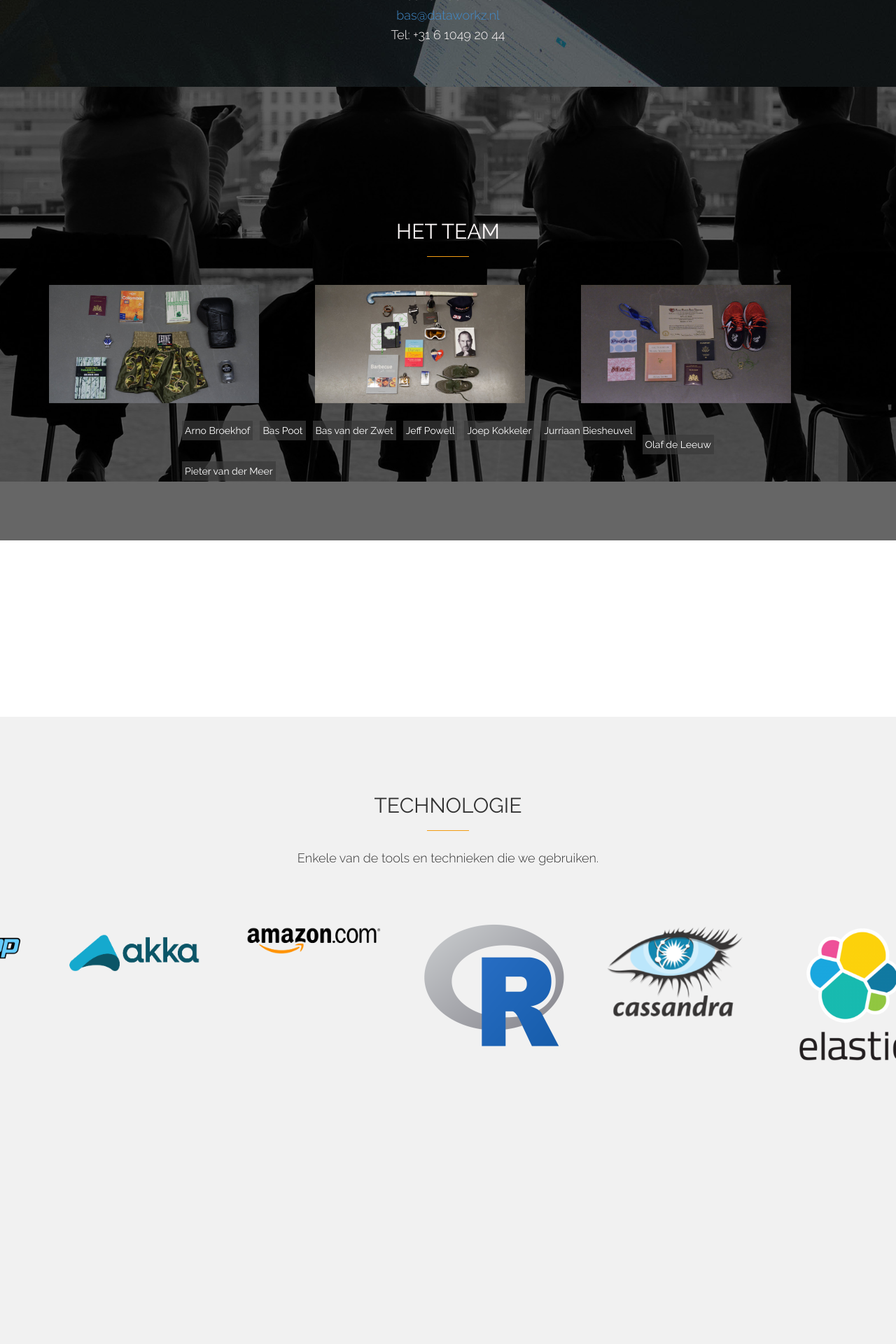
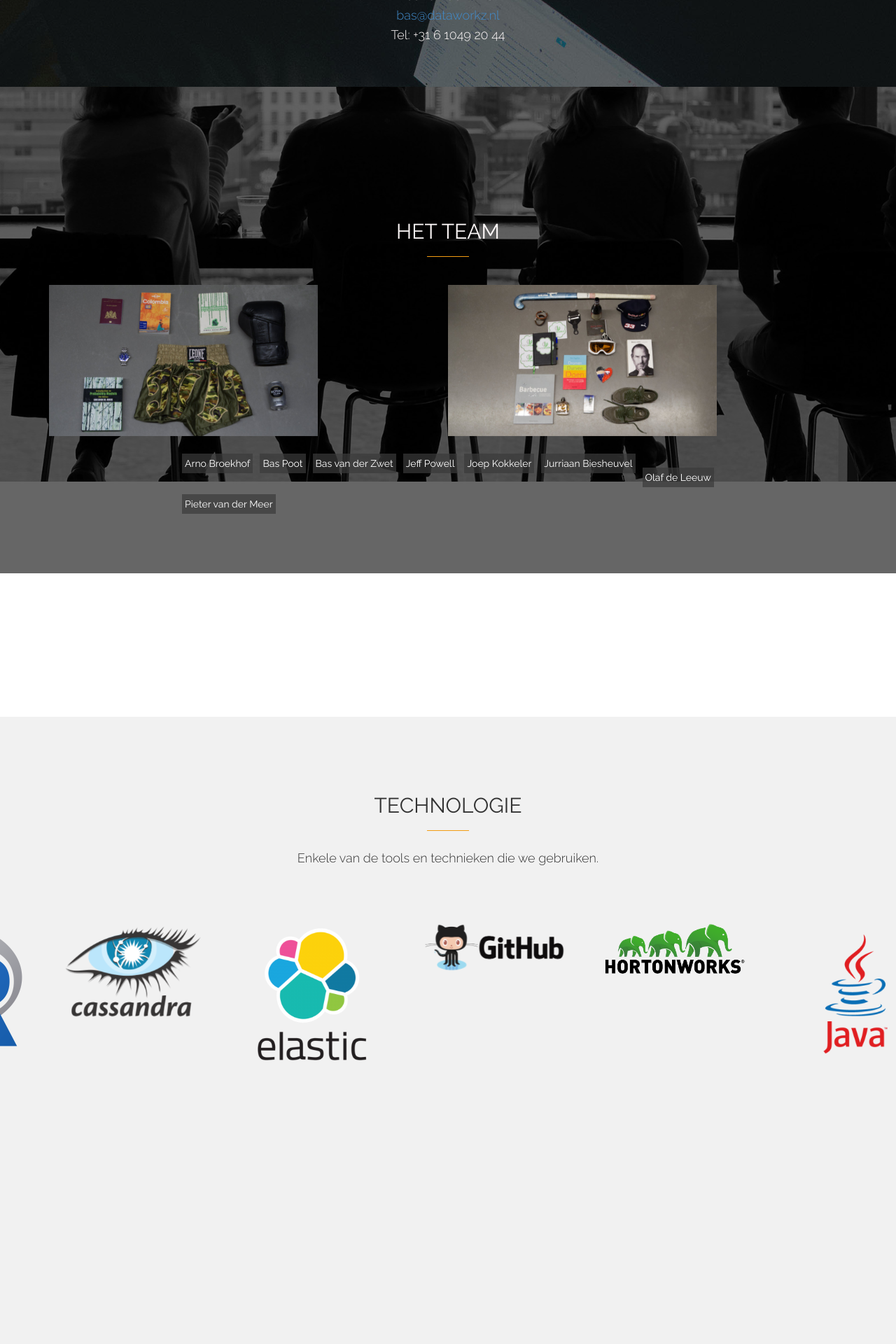
Before and after one commit to DataWorkz-NL/dataworkz-nl.site, a Jekyll site: the page built from index.html, in a window 1280 px wide. Shown: the part 4064-5984 px from the top of the page at 70% size. Built offline with Jekyll 4.4.1, drawn with Linux system fonts in a browser that asks for light colours.

Commit message:
Minor formatting

```diff
--- a/_includes/the_team.html
+++ b/_includes/the_team.html
@@ -18,7 +18,7 @@
                 <div class="col-md-12">
                     <div id="the-team-carousel" class="owl-carousel owl-theme">
                         {% for item in site.team %}
-                        <div class="item" style="width: 300px" data-hash="{{item.name | replace: ' ':''}}">
+                        <div class="item" data-hash="{{item.name | replace: ' ':''}}">
                             <a href="#{{item.name | replace: ' ',''}}" class="pop" data-toggle="modal"
                                data-target="#{{item.mugshot | remove:'.'}}">
                                 <img src="{{site.baseurl}}/images/team/{{item.mugshot}}"
--- a/css/style.css
+++ b/css/style.css
@@ -14,6 +14,15 @@
 
 #the-team-carousel .owl-prev {
     left: 0;
+}
+
+#the-team-carousel .item img {
+    display: block;
+    width: 30vw;
+    /*width: 30%;*/
+    height: auto;
+    /*height: 40vh;*/
+    vertical-align: middle;
 }
 
 #the-team-carousel .owl-next {
--- a/js/script.js
+++ b/js/script.js
@@ -236,7 +236,7 @@
                 autoplayHoverPause:true
             },
             1000:{
-                items:3,
+                items:2,
                 nav:false
             }
         }
```
